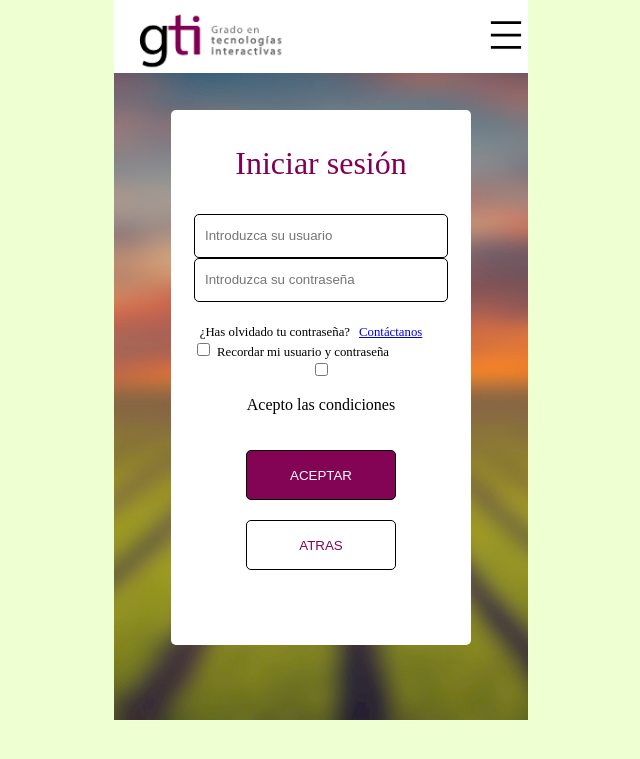
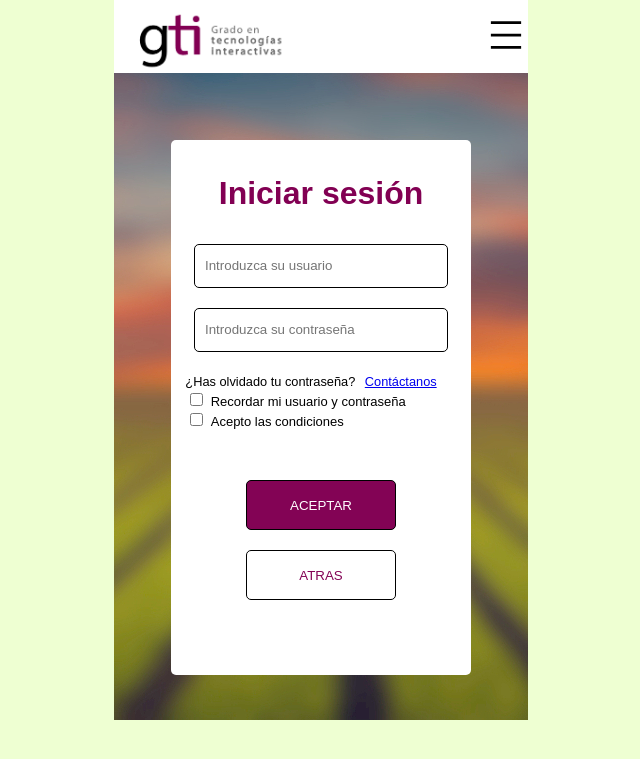
Before and after one commit to Foxpeet/ProyectoWebBueno, a PHP site: page /login.html in a window 1280 px wide. Shown: the top 759 px of the page, without its empty margins (319-959 px from the left). Run offline with PHP 8.4, Linux system fonts and the light colour scheme.

Commit message:
Update estilo-login.css
actualizado

```diff
--- a/css/estilo-login.css
+++ b/css/estilo-login.css
@@ -5,6 +5,7 @@
 body{
     background: rgb(238, 255, 210);
     margin: 0px;
+    font-family: Arial, Helvetica, sans-serif;
 }
 #movil{
     display:flex;
@@ -44,7 +45,7 @@ body{
 #cuadro{
     height:520px;
     width:300px;
-    margin-top: 110px;
+    margin-top: 140px;
     margin-left: 57px;
     margin-right: 57px;
     background-color: #ffffff;
@@ -54,15 +55,20 @@ body{
 }
 #titulo{
     margin-top: 20px;
+    margin-rigth: 75px;
     color: #820053;
     font-size: 200%;
+    font-weight: bold;
+
 }
-#usuario-t{
-    margin-right: 195px;
+#usuario{
+    margin-right: 10;
+    margib-top: 3px;
     margin-bottom: 20px;
 }
 #contraseña-t{
-    margin-right: 172px;
+    margin-right: 10px;
+    margin-top; 3px;
     margin-bottom: 20px;
 }
 
@@ -96,8 +102,13 @@ body{
     display: inline;
 }
 #recordar{
-    margin-right: 60px;
-    font-size: 80%;
+    margin-right: 50px;
+    font-size: 13px;
+    display: inline;
+}
+#aceptarCondiciones{
+    margin-right: 112px;
+    font-size: 13px;
     display: inline;
 }
 /*
@@ -106,7 +117,7 @@ body{
 .boton-aceptar[type="submit"]{
     height:50px;
     width:150px;
-    margin-top: 20px;
+    margin-top: 50px;
     background:rgb(130, 0, 83, 0.99);
     border:1px solid #000000;
     color: #ffffff;
```
